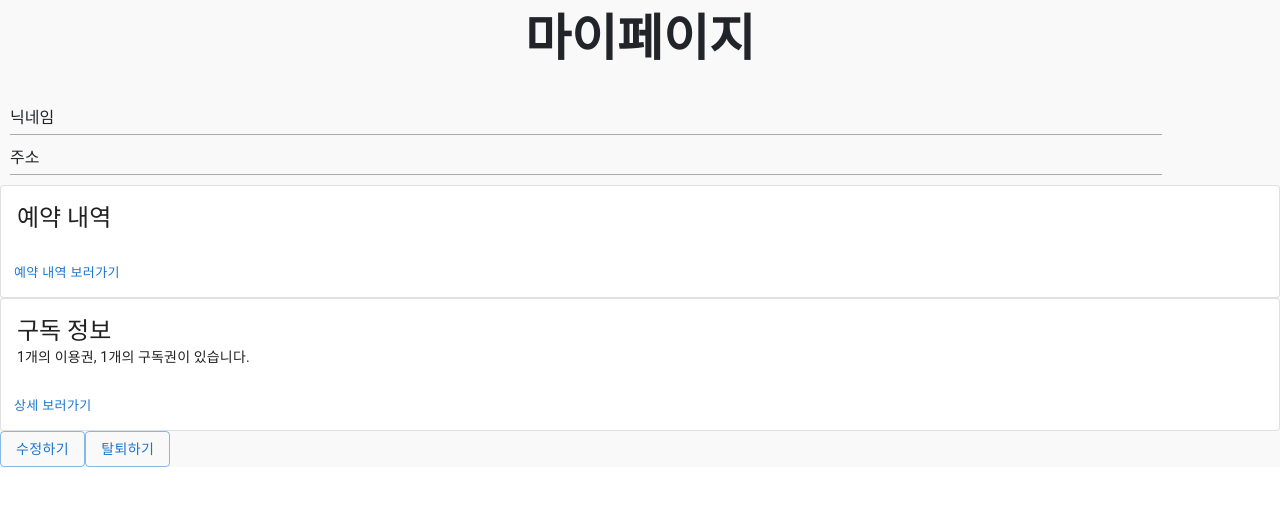
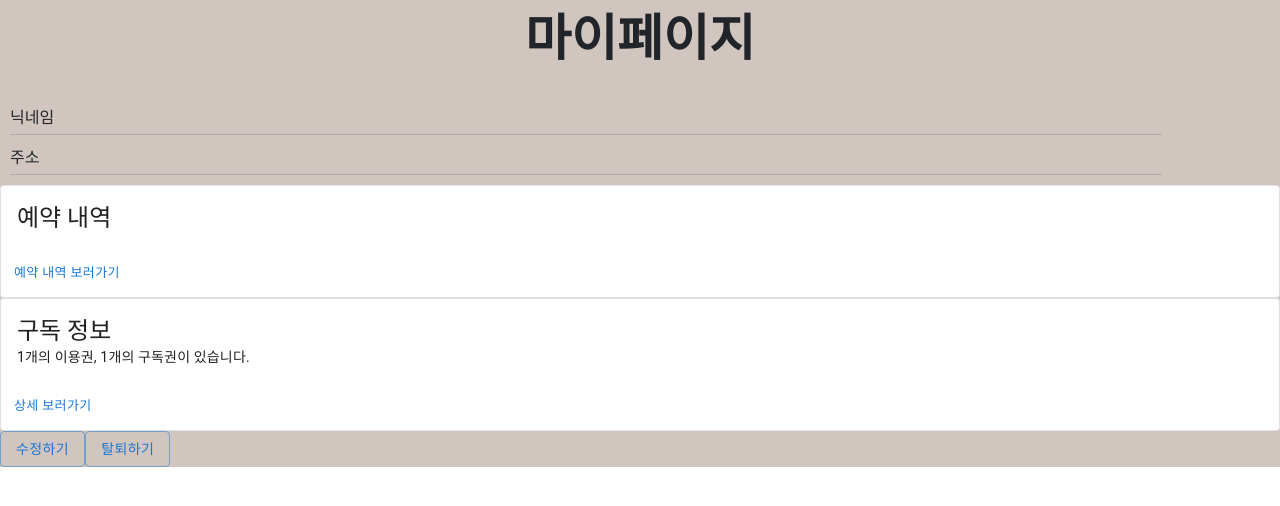
Before and after one commit to ris2131/ssafyEBSMirror, a React (Create React App) app in the folder customer-front/ebs/: page /mypage in a window 1280 px wide. Shown: the top 506 px of the page. Built offline with nearby package versions, Linux system fonts and the light colour scheme; no server answers.

Commit message:
임시저장

```diff
--- a/customer-front/ebs/src/pages/mypage/Mypage.js
+++ b/customer-front/ebs/src/pages/mypage/Mypage.js
@@ -29,7 +29,7 @@ const style = {
   };
 
 const InfoContainer = styled.div`
-  background-color: #F9F9F9;
+  background-color: #D1C6BF;
 `;
 
 const Title = styled.div`
```
